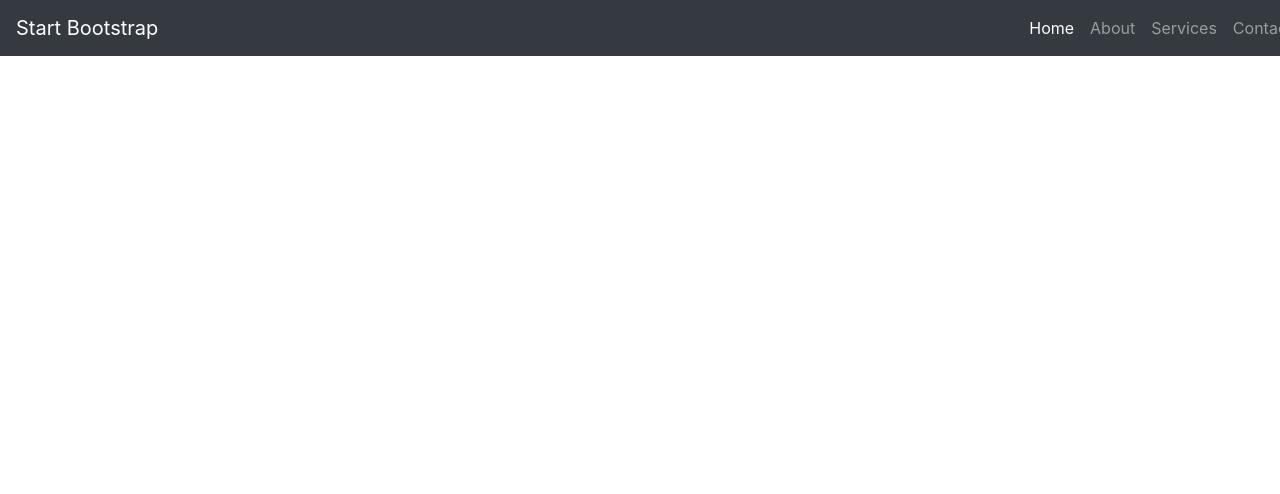
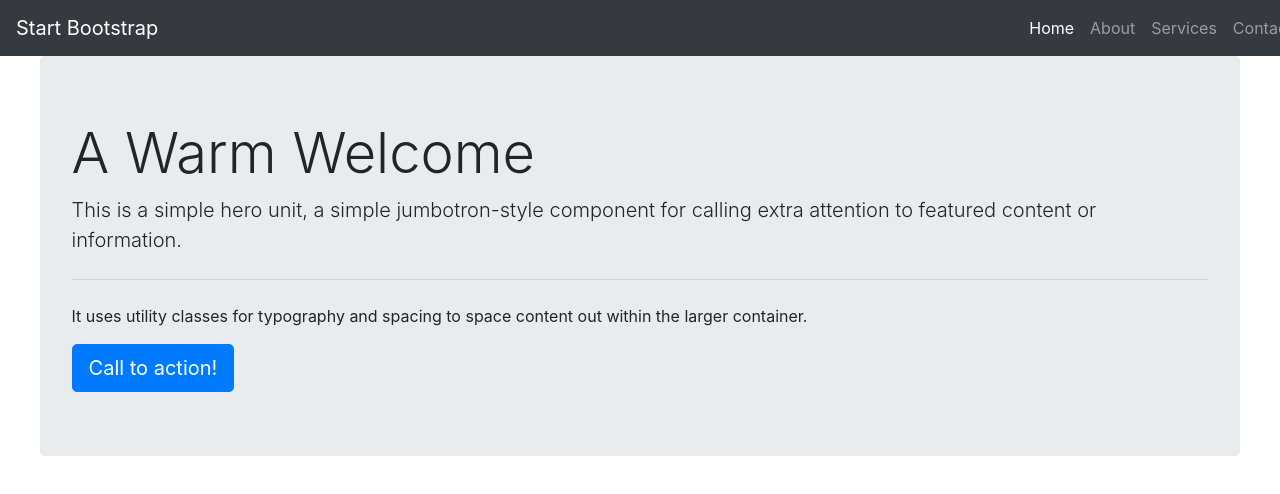
Before and after one commit to Shulkie/ejercicio-bootstrap, a plain HTML site: page boots.html in a window 1280 px wide. Shown: the top 494 px of the page. Drawn offline with Linux system fonts and the light colour scheme.

Commit message:
bootstrap

```diff
--- a/boots.html
+++ b/boots.html
@@ -26,5 +26,16 @@
             </li>
             </ul>
         </div>
-    </nav>
+        </nav>
+        <div class="row justify-content-center">
+
+        <div class="jumbotron col-11">
+            <h1 class="display-4">A Warm Welcome</h1>
+            <p class="lead">This is a simple hero unit, a simple jumbotron-style component for calling extra attention to featured content or information.</p>
+            <hr class="my-4">
+            <p>It uses utility classes for typography and spacing to space content out within the larger container.</p>
+            <a class="btn btn-primary btn-lg" href="#" role="button">Call to action!</a>
+          </div>
+        </div>
+
 </body>
```
